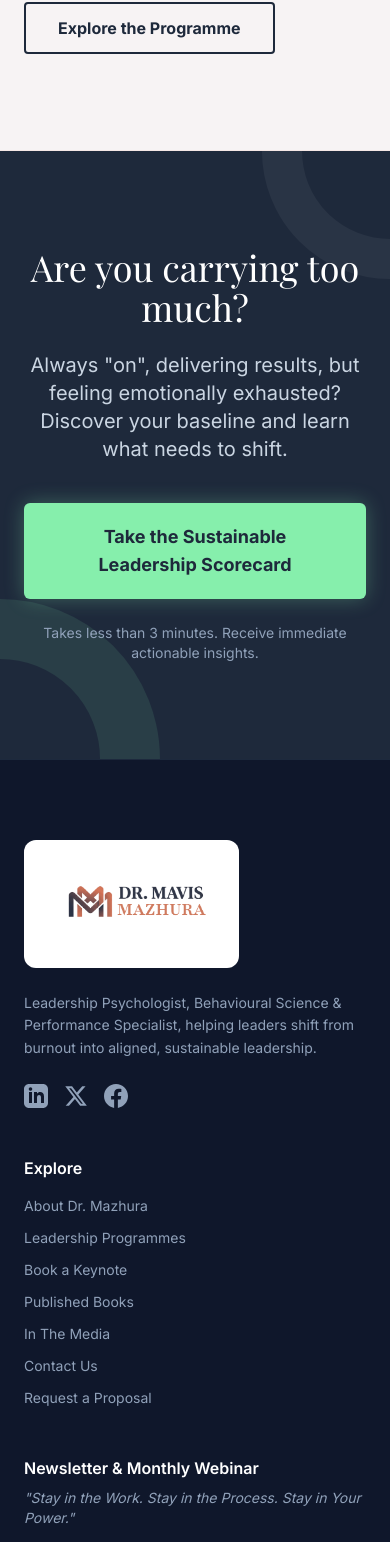
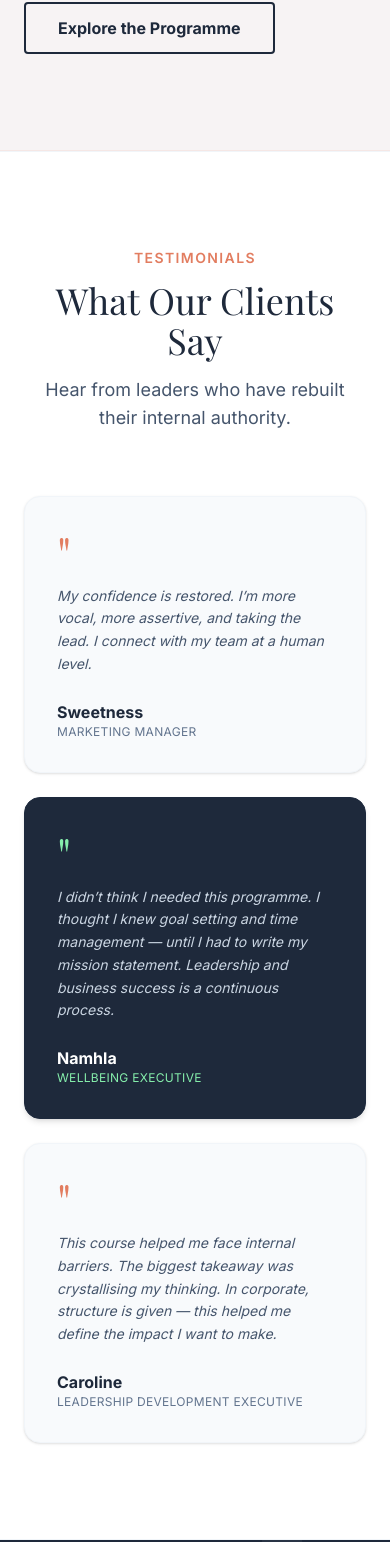
Before and after one commit to KatMarite/dr-mavis, a React (Vite) app: page / in a window 390 px wide. Shown: the part 5119-6661 px from the top of the page. Built offline with nearby package versions, Linux system fonts and the light colour scheme; a web font is replaced by a local one.

Commit message:
feat: add Home page layout with hero, trust marquee, and philosophy sections

```diff
--- a/src/pages/Home.tsx
+++ b/src/pages/Home.tsx
@@ -252,6 +252,61 @@ export default function Home() {
         </div>
       </section>
 
+      {/* 6. Testimonials */}
+      <section id="testimonials" className="py-24 bg-white border-y border-slate-100">
+        <div className="max-w-7xl mx-auto px-6">
+          <div className="text-center mb-16">
+            <span className="text-terracotta font-semibold tracking-widest uppercase text-sm mb-3 block">Testimonials</span>
+            <h2 className="text-4xl font-serif text-navy mb-4">What Our Clients Say</h2>
+            <p className="text-slate-600 text-lg">Hear from leaders who have rebuilt their internal authority.</p>
+          </div>
+
+          <motion.div
+            initial={{ opacity: 0, y: 30 }}
+            whileInView={{ opacity: 1, y: 0 }}
+            viewport={{ once: true }}
+            transition={{ duration: 0.8 }}
+            className="grid grid-cols-1 md:grid-cols-3 gap-6 items-start"
+          >
+            {/* Review 1 */}
+            <div className="bg-alabaster p-8 rounded-2xl shadow-sm border border-slate-100">
+              <span className="font-serif text-terracotta text-5xl leading-none block mb-2">"</span>
+              <p className="text-slate-600 italic mb-6 text-sm leading-relaxed">
+                My confidence is restored. I’m more vocal, more assertive, and taking the lead. I connect with my team at a human level.
+              </p>
+              <div>
+                <p className="font-bold text-navy">Sweetness</p>
+                <p className="text-xs text-slate-500 uppercase tracking-wide">Marketing Manager</p>
+              </div>
+            </div>
+
+            {/* Review 2 */}
+            <div className="bg-navy text-white p-8 rounded-2xl shadow-md border border-slate-800">
+              <span className="font-serif text-sage text-5xl leading-none block mb-2">"</span>
+              <p className="text-slate-300 italic mb-6 text-sm leading-relaxed">
+                I didn’t think I needed this programme. I thought I knew goal setting and time management — until I had to write my mission statement. Leadership and business success is a continuous process.
+              </p>
+              <div>
+                <p className="font-bold text-white">Namhla</p>
+                <p className="text-xs text-sage uppercase tracking-wide">Wellbeing Executive</p>
+              </div>
+            </div>
+
+            {/* Review 3 */}
+            <div className="bg-alabaster p-8 rounded-2xl shadow-sm border border-slate-100">
+              <span className="font-serif text-terracotta text-5xl leading-none block mb-2">"</span>
+              <p className="text-slate-600 italic mb-6 text-sm leading-relaxed">
+                This course helped me face internal barriers. The biggest takeaway was crystallising my thinking. In corporate, structure is given — this helped me define the impact I want to make.
+              </p>
+              <div>
+                <p className="font-bold text-navy">Caroline</p>
+                <p className="text-xs text-slate-500 uppercase tracking-wide">Leadership Development Executive</p>
+              </div>
+            </div>
+          </motion.div>
+        </div>
+      </section>
+
       {/* 6. Scorecard Lead Gen */}
       <section id="scorecard" className="py-24 bg-navy relative overflow-hidden">
         {/* Abstract graphics */}
```
